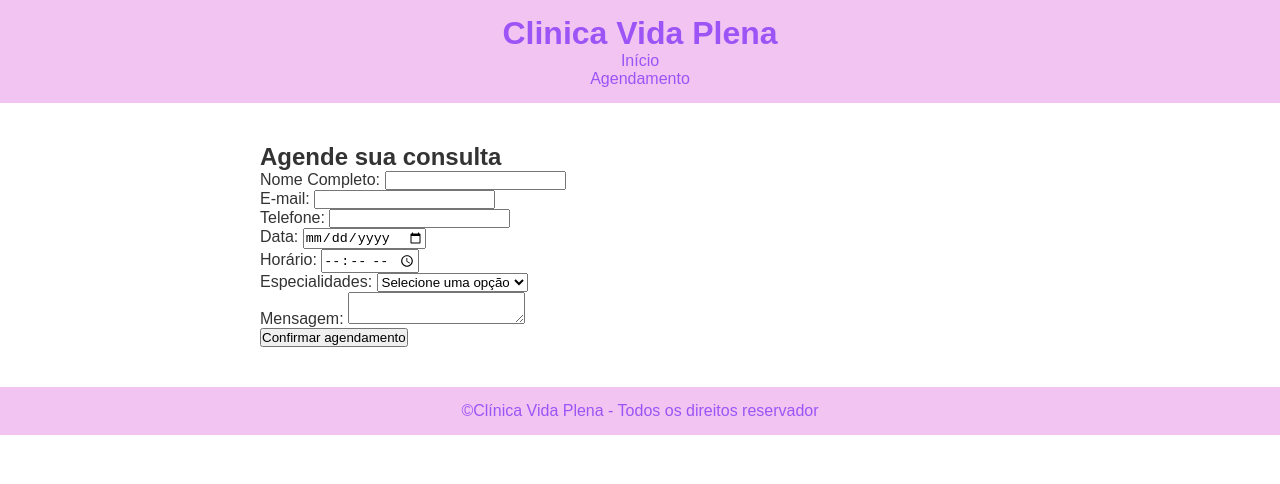
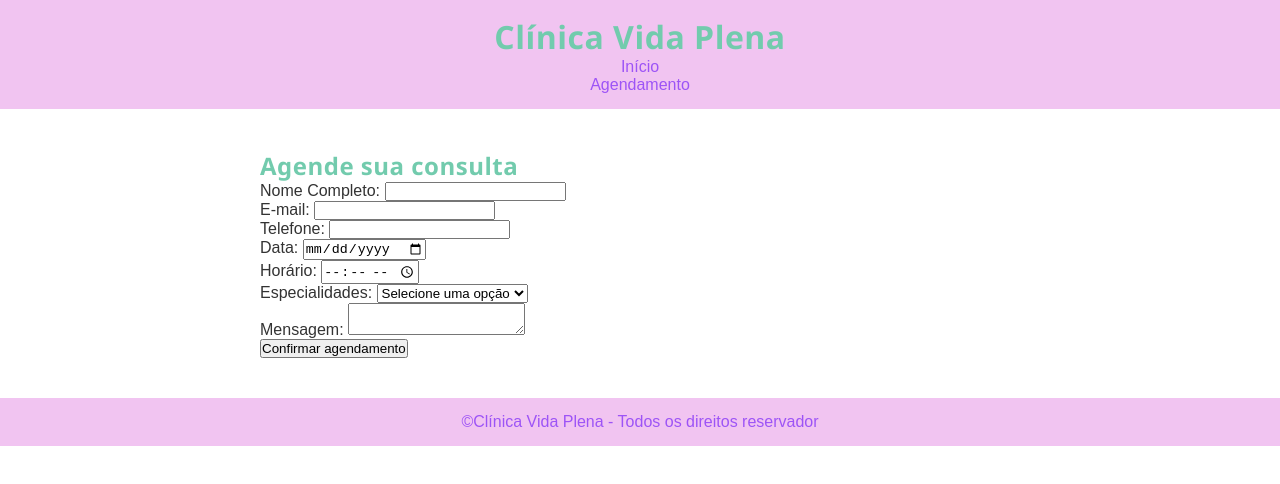
Before and after one commit to isabellyvsilva8-cmyk/Atividade-SA07-vida-plena-, a plain HTML site: page agendamento.html in a window 1280 px wide. Drawn offline with Linux system fonts and the light colour scheme.

Commit message:
Organização final do CSS (comentários e blocos)

```diff
--- a/agendamento.html
+++ b/agendamento.html
@@ -9,7 +9,7 @@
 </head>
 <body>
     <header>
-        <h1>Clinica Vida Plena</h1>
+        <h1>Clínica Vida Plena</h1>
         <nav>
             <a href="index.html">Início</a><br>
             <a href="agendamento.html">Agendamento</a>
--- a/style.css
+++ b/style.css
@@ -42,3 +42,9 @@ nav a {
     border-radius: 8px;
     box-shadow: 0 2px 5px rgba(0, 0, 0, 0.1);
 }
+
+h1,h2 {
+    color: rgb(114, 203, 173);
+    font-family: 'segoe UI', 'Segoe UI', Tahoma, Geneva, Verdana, sans-serif;
+    letter-spacing: 0.5px;
+}
```
